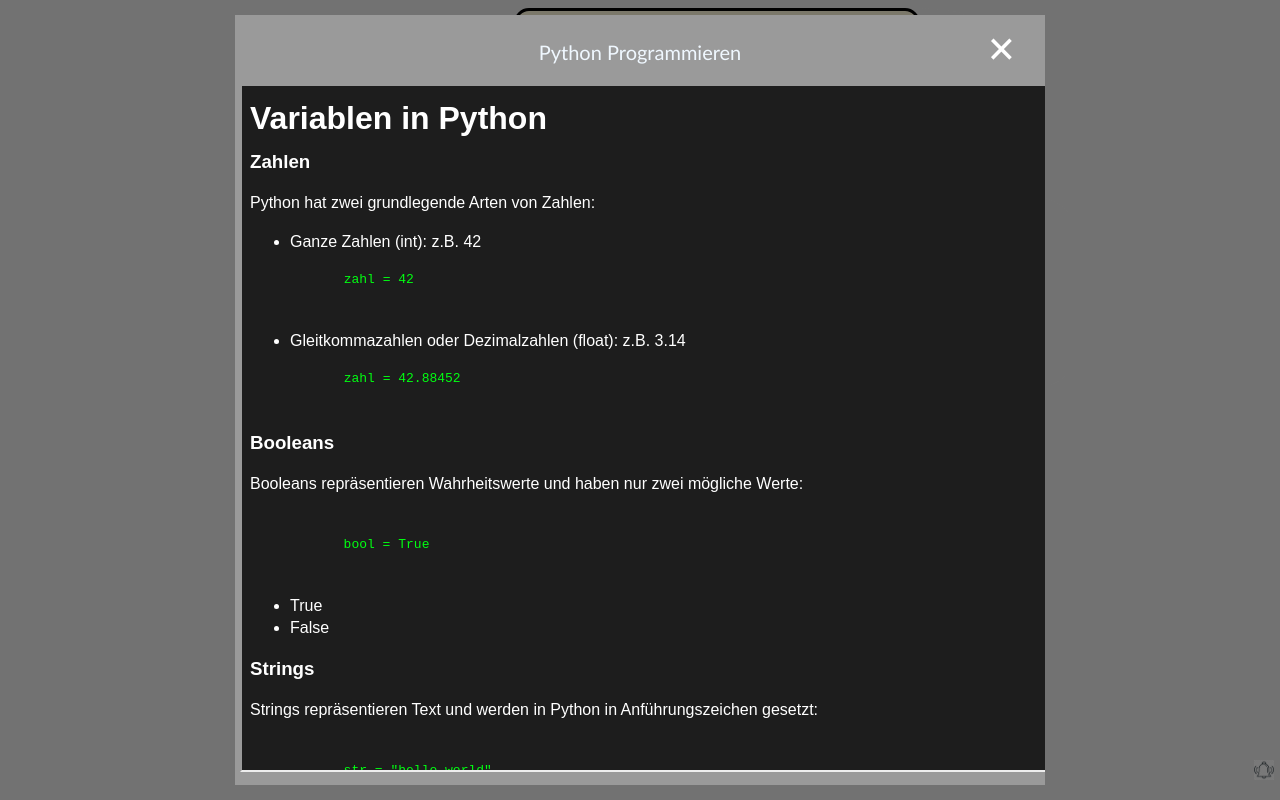
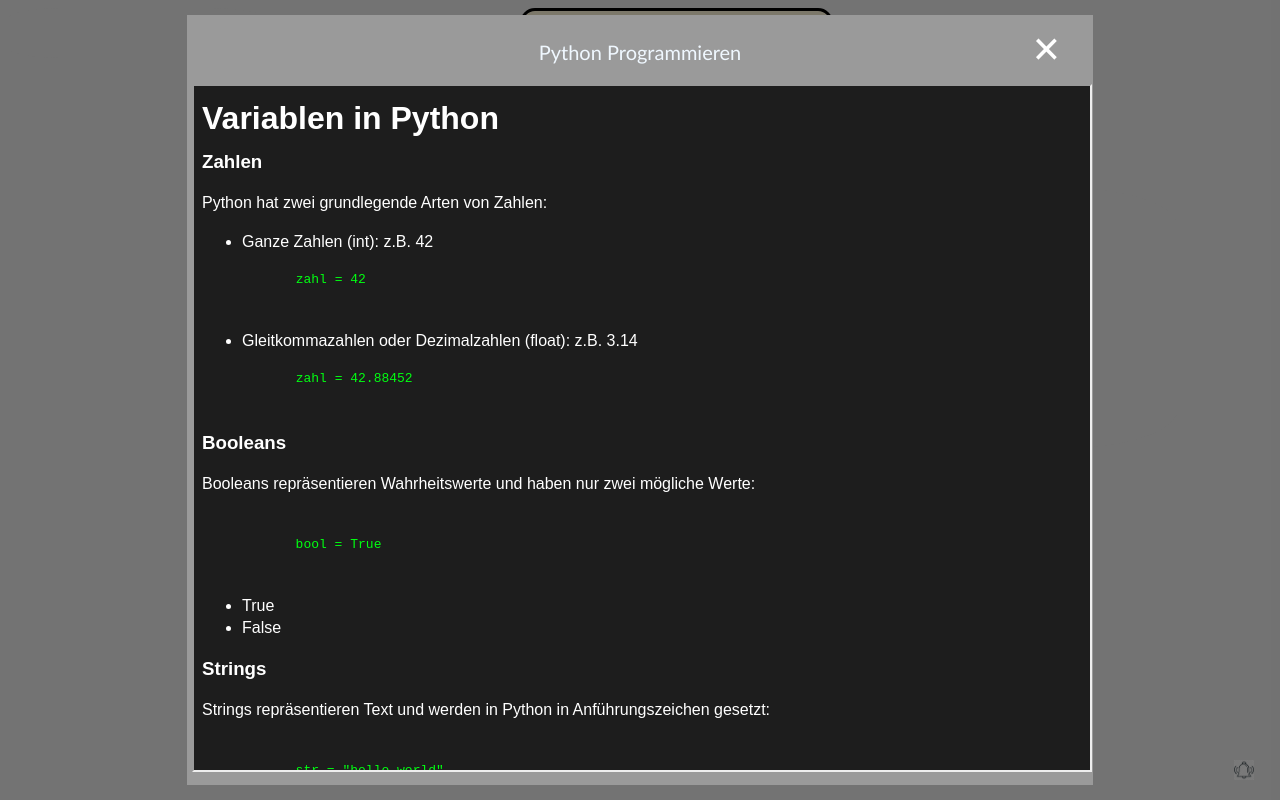
Before and after one commit to fuzzy123-ai/fuzzy123-ai.github.io, a plain HTML site: page index.html in a window 1280 px wide. Both pictures are taken after a click on the button "1:Variablen". Drawn offline with Linux system fonts and the light colour scheme; grey boxes are pictures that could not be loaded.

Commit message:
Add files via upload

```diff
--- a/index.html
+++ b/index.html
@@ -2,219 +2,11 @@
 <html lang="de">
   <head>
     <meta charset="utf-8">
-    <meta name="viewport" content="width=device-width, initial-scale=1" url="www.lehrer-katzarow.de">
+    <meta name="viewport" content="width=device-width, initial-scale=1.0">
     <title>Informatik Homepage</title>
+    <link rel="stylesheet" href="style.css">
+
     <style>
-body {
-    background-color: #e6e6e6;
-}
-
-/*OVERLAY*/
-.overlay {
-			display: none;
-			position: fixed;
-			top: 0;
-			left: 0;
-			width: 100%;
-			height: 100%;
-			background-color: rgba(0, 0, 0, 0.5);
-            z-index: 2;
-		}
-
-.overlay-content {
-			position: absolute;
-			top: 50%;
-			left: 50%;
-			transform: translate(-50%, -50%);
-			background-color: #9a9a9a;
-			padding: 5px;
-			width: 100vh;
-			height: 95vh;
-			overflow: auto;
-			text-align: center;
-            scrollbar-width: thin;          /* "auto" or "thin" */
-            scrollbar-color: blue orange;   /* scroll thumb and track */
-            z-index: 3;
-		}
-.close-btn {
-            color: #fff;
-			position: absolute;
-			top: 0;
-			right: 3%;
-			font-size: 50px;
-			font-weight: bold;
-			cursor: pointer;
-			padding: 5px;
-		}
-.close-btn:hover {
-    color:#f93a13;
-    transform: rotate(45deg);
-
-}
-.overlay_iframe {
-			width: 1200px;
-			height: 90%;
-		}
-.overlay-header {
-            font-family: 'Gill Sans', 'Gill Sans MT', Calibri, 'Trebuchet MS', sans-serif;
-            font-size: 20px;
-            color: aliceblue;
-}
-
-/*GRID*/
-.grid {
-    display: grid;
-	grid-template-columns: repeat(3, 1fr);
-	grid-gap: 15px;
-    background-color: #e6e6e6;
-    align-items: center;
-    position: relative;
-    top: 10vh;
-    left: 35%;
-    width: fit-content;
-    height: fit-content;
-    padding: 25px;
-    border: #0c0d0d;
-    border-radius: 15%;
-    border-bottom: #4a4a4a;
-}
-.grid-element{
-
-    width: fit-content;
-}
-.grid-header {
-    position: relative;
-    top: 50%;
-    left: 40%;
-    background-color: #e6e6e6;
-    width: 450px;
-    height: 50px;
-    text-align: center;
-    font-family: 'Gill Sans', 'Gill Sans MT', Calibri, 'Trebuchet MS', sans-serif;
-    font-style: normal;
-    font-size: 16px;
-    border: #0c0d0d;
-    border-radius: 15%;
-    border-bottom: #4a4a4a;
-}
-.grid-footer {
-      position: relative;
-      top: 20vh;
-      left: 40%;
-      background-color: #e6e6e6;
-      width: 450px;
-      height: 70px;
-      text-align: center;
-      font-family: 'Gill Sans', 'Gill Sans MT', Calibri, 'Trebuchet MS', sans-serif;
-      font-style: normal;
-      font-size: 16px;
-      border: #0c0d0d;
-      border-radius: 15%;
-      z-index: 0;
-}
-
-/*TOGGLE SWITCH*/
-.toggle-switch {
-  display: inline-block;
-  margin-right: 10px;
-}
-
-.toggle-switch label {
-  display: inline-block;
-  background-color: #fdc600;
-  border-radius: 20px;
-  padding: 5px;
-  width: 150px;
-  height: 20px;
-  position: relative;
-}
-
-.toggle-switch label::after {
-  content: "";
-  display: block;
-  position: absolute;
-  top: 5px;
-  left: 5px;
-  width: 20px;
-  height: 20px;
-  border-radius: 50%;
-  background-color: #000000;
-  transition: left 0.5s ease;
-}
-
-.toggle-switch input[type="checkbox"] {
-  display: none;
-}
-
-.toggle-switch input[type="checkbox"]:checked + label::after {
-  left: calc(100% - 25px);
-}
-
-/*VIEWPORTS*/
-.view01 {
-  display: block;
-  position: relative;
-  margin-left: 0vw;
-  margin-bottom: 0vh;
-}
-.view02{
-  display: none;
-}
-
-/*Button*/
-.button-78{
-    border: none; /* Remove borders */
-    color: white; /* Add a text color */
-    padding: 14px 14px; /* Add some padding */
-    cursor: pointer; /* Add a pointer cursor on mouse-over */
-    background-color: #04AA6D;
-    width: 180px;
-    border-radius: 5px;
-
-}
-.button-78:hover {background-color: #46a049;}
-.button-79{
-    border: none; /* Remove borders */
-    color: white; /* Add a text color */
-    padding: 14px 14px; /* Add some padding */
-    cursor: pointer; /* Add a pointer cursor on mouse-over */
-    background-color: #044faa;
-    width: 180px;
-    border-radius: 5px;
-
-}
-.button-79:hover {background-color: #10abe8;}
-
-/*KOPFZEILE*/
-.header-tabelle{
-    position: relative;
-    display: grid;
-	grid-template-columns: repeat(3, 1fr);
-	grid-gap: 25px;
-    align-items: center;
-    background-color: #f8f1d5;
-    height: 50px;
-    width: 400px;
-    border-style: solid;
-    border-radius: 15px;
-
-}
-
-.programmiersprache{
-    position: relative;
-    width: 450px;
-    height: 50px;
-    top: 5vh;
-    left: 40%;
-    text-align: center;
-    font-family: Cambria, Cochin, Georgia, Times, 'Times New Roman', sans-serif;
-    font-size: 50px;
-}
-.hidden{
-    position: absolute;
-    bottom: 2%;
-    left: 98%;
-}
 
     </style>
   </head>
@@ -351,7 +143,7 @@ body {
 
         </div>
         <div class="grid-element" id="g3">
-            <button class="button-79" role="button" onclick="openOverlay('lego03')" style="background-color: #CCC; opacity: 0.5;">3:Schleifen</button>
+            <button class="button-79" role="button" onclick="openOverlay('lego03')">3:Bedingungen</button>
         </div>
         <div class="grid-element" id="g4">
             <button class="button-79" role="button" onclick="openOverlay('lego04')" style="background-color: #CCC; opacity: 0.5;">4:Funktionen</button>
@@ -374,23 +166,23 @@ body {
     </div>
     <div class="overlay" id="lego01">
         <div class="overlay-content">
-            <p class="overlay-header">Python Programmieren</p>
+            <p class="overlay-header">Lego Spike programmieren</p>
             <span class="close-btn" onclick="closeOverlay('lego01')">&times;</span>
             <iframe class="overlay_iframe" src="Lektionen/lego01.html"></iframe>
         </div>
     </div>
     <div class="overlay" id="lego02">
         <div class="overlay-content">
-            <p class="overlay-header">Python Programmieren</p>
+            <p class="overlay-header">Lego Spike programmieren</p>
             <span class="close-btn" onclick="closeOverlay('lego02')">&times;</span>
             <iframe class="overlay_iframe" src="Lektionen/lego02.html"></iframe>
         </div>
     </div>
     <div class="overlay" id="lego03">
         <div class="overlay-content">
-            <p class="overlay-header">Python Programmieren</p>
+            <p class="overlay-header">Lego Spike programmieren</p>
             <span class="close-btn" onclick="closeOverlay('lego03')">&times;</span>
-            <iframe class="overlay_iframe" src=""></iframe>
+            <iframe class="overlay_iframe" src="Lektionen/lego03.html"></iframe>
         </div>
     </div>
 </div>
@@ -404,52 +196,7 @@ body {
 <div class="hidden">
     <a href="helferlein.html"><img src="bell.png" alt="Bell" width="20px" height="20px"></a>
 </div>
+<script src="script.js"></script>
 </body>
-<script>
 
-  //Code für den Toggle-Switch
-
-const toggleSwitch = document.querySelector('#switch');
-var view01 = document.querySelector('#view01');
-var view02 = document.querySelector('#view02');
-
-toggleSwitch.addEventListener('change', () => {
-  if (toggleSwitch.checked) {
-    view01.style.display = 'none';
-    view02.style.display = 'block';
-  } else {
-    view01.style.display = 'block';
-    view02.style.display = 'none';
-  }
-});
-
-
-
-//OVERLAY
-function openOverlay(index) {
-			document.getElementById(index).style.display = "block";
-		}
-
-function closeOverlay(index) {
-			document.getElementById(index).style.display = "none";
-		}
-
-// OVERLAYS SCHLIEßEN
-const overlay = document.querySelector('.overlay');
-const overlayContent = document.querySelector('.overlay-content');
-const overlayBackground = overlay.querySelector(':scope > div:first-child');
-function showOverlay() {
-  // Set the display attribute of the overlay to block
-  overlay.style.display = 'block';
-  // Show the overlay content
-}
-// Add an event listener for clicks on the background element
-overlay.addEventListener('click', (event) => {
-  // Check if the clicked element is the background element itself
-  if (event.target == overlay) {
-    overlay.style.display = 'none';
-  }
-});
-
-</script>
 </html>
--- /dev/null
+++ b/script.js
@@ -0,0 +1,44 @@
+
+  //Code für den Toggle-Switch
+
+  const toggleSwitch = document.querySelector('#switch');
+  var view01 = document.querySelector('#view01');
+  var view02 = document.querySelector('#view02');
+
+  toggleSwitch.addEventListener('change', () => {
+    if (toggleSwitch.checked) {
+      view01.style.display = 'none';
+      view02.style.display = 'block';
+    } else {
+      view01.style.display = 'block';
+      view02.style.display = 'none';
+    }
+  });
+
+
+
+  //OVERLAY
+  function openOverlay(index) {
+              document.getElementById(index).style.display = "block";
+          }
+
+  function closeOverlay(index) {
+              document.getElementById(index).style.display = "none";
+          }
+
+  // OVERLAYS SCHLIEßEN
+  const overlay = document.querySelector('.overlay');
+  const overlayContent = document.querySelector('.overlay-content');
+  const overlayBackground = overlay.querySelector(':scope > div:first-child');
+  function showOverlay() {
+    // Set the display attribute of the overlay to block
+    overlay.style.display = 'block';
+    // Show the overlay content
+  }
+  // Add an event listener for clicks on the background element
+  overlay.addEventListener('click', (event) => {
+    // Check if the clicked element is the background element itself
+    if (event.target == overlay) {
+      overlay.style.display = 'none';
+    }
+  });
--- /dev/null
+++ b/style.css
@@ -0,0 +1,225 @@
+/* Hintergrundfarbe */
+body {
+  background-color: #e6e6e6;
+}
+
+/* Overlay */
+.overlay {
+  display: none;
+  position: fixed;
+  top: 0;
+  left: 0;
+  width: 100%;
+  height: 100%;
+  background-color: rgba(0, 0, 0, 0.5);
+  z-index: 2;
+}
+
+.overlay-content {
+  position: absolute;
+  top: 50%;
+  left: 50%;
+  transform: translate(-50%, -50%);
+  background-color: #9a9a9a;
+  padding: 5px;
+  width: 70vw; /* geändert */
+  height: 95vh;
+  overflow: auto;
+  text-align: center;
+  scrollbar-width: thin;
+  scrollbar-color: blue orange;
+  z-index: 3;
+}
+
+.close-btn {
+  color: #fff;
+  position: absolute;
+  top: 0;
+  right: 3%;
+  font-size: 50px;
+  font-weight: bold;
+  cursor: pointer;
+  padding: 5px;
+}
+
+.close-btn:hover {
+  color: #f93a13;
+  transform: rotate(45deg);
+}
+
+.overlay_iframe {
+  width: 100%; /* geändert */
+  height: 90%;
+}
+
+.overlay-header {
+  font-family: 'Gill Sans', 'Gill Sans MT', Calibri, 'Trebuchet MS', sans-serif;
+  font-size: 20px;
+  color: aliceblue;
+}
+
+/* Grid */
+.grid {
+  display: grid;
+  grid-template-columns: repeat(3, 200px);
+  grid-gap: 3vw;
+  background-color: #e6e6e6;
+  align-items: center;
+  position: relative;
+  top: 10vh;
+  left: 35%;
+  width: fit-content;
+  height: fit-content;
+  padding: 2vw;
+  border-radius: 15%;
+  border: #0c0d0d;
+  border-bottom: #4a4a4a;
+}
+
+.grid-element {
+  width: fit-content;
+}
+
+.grid-header {
+  position: relative;
+  top: 50%;
+  left: 0%;
+  background-color: #e6e6e6;
+  width: 20vw;
+  height: 50px;
+  text-align: center;
+  font-family: 'Gill Sans', 'Gill Sans MT', Calibri, 'Trebuchet MS', sans-serif;
+  font-style: normal;
+  font-size: 18px;
+  border-radius: 20%;
+  border: #0c0d0d;
+  border-bottom: #4a4a4a;
+}
+
+.grid-footer {
+  position: relative;
+  width: fit-content;
+  top: 40vh;
+  left: 35%;
+  font-family: 'Gill Sans', 'Gill Sans MT', Calibri, 'Trebuchet MS', sans-serif;
+  font-style: normal;
+  font-size: 18px;
+  text-align: center;
+  display: block;
+  margin-left: 0vw;
+  margin-bottom: 0vh;
+}
+/*TOGGLE SWITCH*/
+.toggle-switch {
+  display: inline-block;
+  margin-right: 10px;
+}
+
+.toggle-switch label {
+  display: inline-block;
+  background-color: #fdc600;
+  border-radius: 20px;
+  padding: 5px;
+  width: 12vw;
+  height: 2vh;
+  position: relative;
+}
+
+.toggle-switch label::after {
+  content: "";
+  display: block;
+  position: absolute;
+  top: 5px;
+  left: 5px;
+  width: 2.5vh;
+  height: 2.5vh;
+  border-radius: 50%;
+  background-color: #000000;
+  transition: left 0.5s ease;
+}
+
+.toggle-switch input[type="checkbox"] {
+  display: none;
+}
+
+.toggle-switch input[type="checkbox"]:checked + label::after {
+  left: calc(100% - 2.5vh);
+}
+
+/*VIEWPORTS*/
+.view01 {
+  display: block;
+  position: relative;
+  margin-left: 0vw;
+  margin-bottom: 0vh;
+}
+.view02{
+  display: none;
+}
+
+/*Button*/
+.button-78{
+    border: none; /* Remove borders */
+    color: white; /* Add a text color */
+    padding: 1.5vh 1.5vh; /* Add some padding */
+    cursor: pointer; /* Add a pointer cursor on mouse-over */
+    background-color: #04AA6D;
+    width: 10vw;
+    border-radius: 5px;
+}
+
+.button-78:hover {
+  background-color: #46a049;
+}
+
+.button-79 {
+  border: none;
+  color: white;
+  padding: 1.5vh 1.5vh;
+  cursor: pointer;
+  background-color: #044faa;
+  width: 10vw;
+  border-radius: 5px;
+}
+
+.button-79:hover {
+  background-color: #10abe8;
+}
+
+/* Kopfzeile */
+.header-tabelle {
+  position: relative;
+  display: grid;
+  left: 40vw;
+  grid-template-columns: repeat(3, 1fr);
+  grid-gap: 15px;
+  align-items: center;
+  background-color: #f8f1d5;
+  height: 50px;
+  width: 120%;
+  border-style: solid;
+  border-radius: 15px;
+}
+
+.programmiersprache {
+  position: relative;
+  width: 90%;
+  height: 50px;
+  top: 5vh;
+  left: 5%;
+  text-align: center;
+  font-family: Cambria, Cochin, Georgia, Times, 'Times New Roman', sans-serif;
+  font-size: 50px;
+}
+
+.hidden {
+  position: absolute;
+  bottom: 2%;
+  right: 2%;
+}
+
+@media screen and (max-width: 768px) {
+  .programmiersprache {
+    font-size: 30px;
+  }
+}
```
